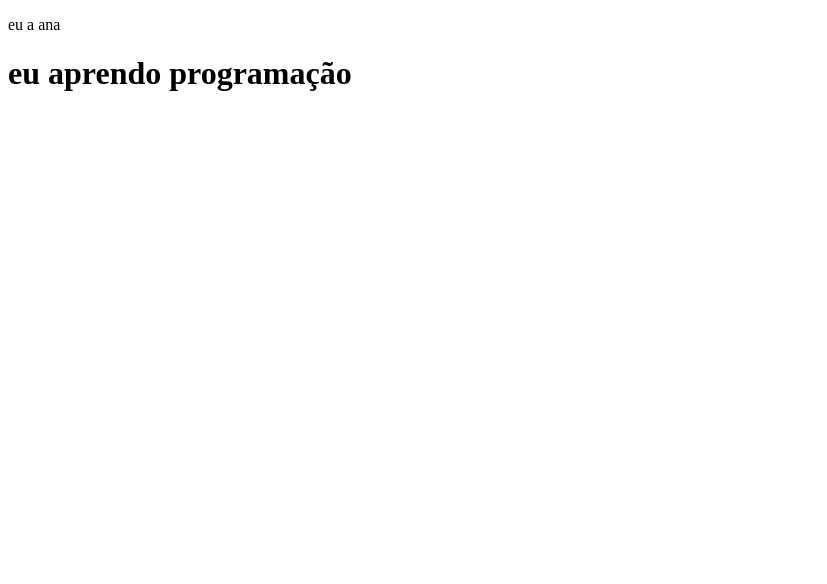
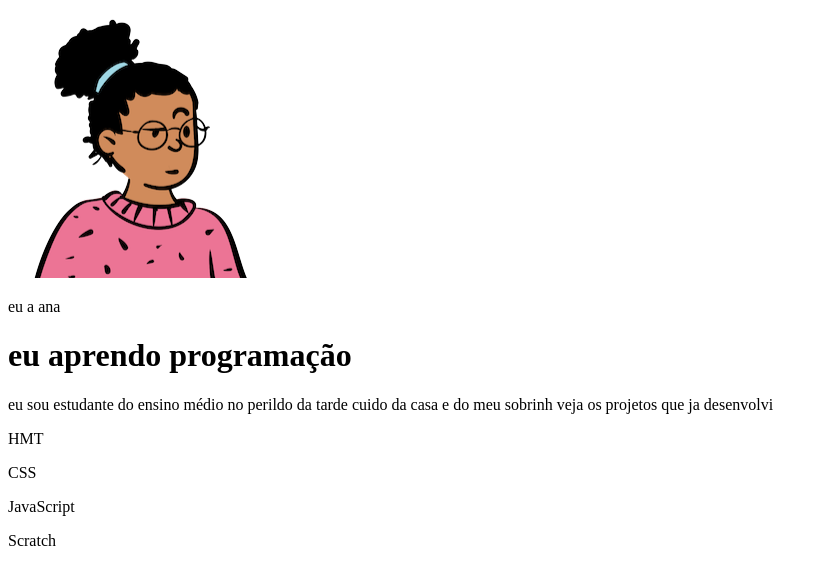
Before and after one commit to salicani2/portifolio, a plain HTML site: page index.html in a window 1280 px wide. Shown: the whole page, without its empty margins (0-827 px from the left). Drawn offline with Linux system fonts and the light colour scheme.

Commit message:
Add files via upload

```diff
--- a/index.html
+++ b/index.html
@@ -7,7 +7,18 @@
     <link rel="stylesheet" href="">
 </head>
 <body>
+    <header class="container">
+    <img src="avatar-perfil.png" alt="avatar da aninha">
    <p>eu a ana</p>
    <h1>eu aprendo programação</h1>
+   <p>eu sou estudante do ensino médio no perildo da tarde cuido da casa e do meu sobrinh
+  veja os projetos que ja desenvolvi </p>
+  <div>
+    <p>HMT</p>
+    <p>CSS</p>
+    <p>JavaScript</p>
+    <p>Scratch</p>
+    </div>
+</header>
 </body>
 </html>
```
Also changed, not shown: avatar-perfil.png (added), projeto-1.png (added), projeto-2.png (added), projeto-3.png (added), 1 other file.
